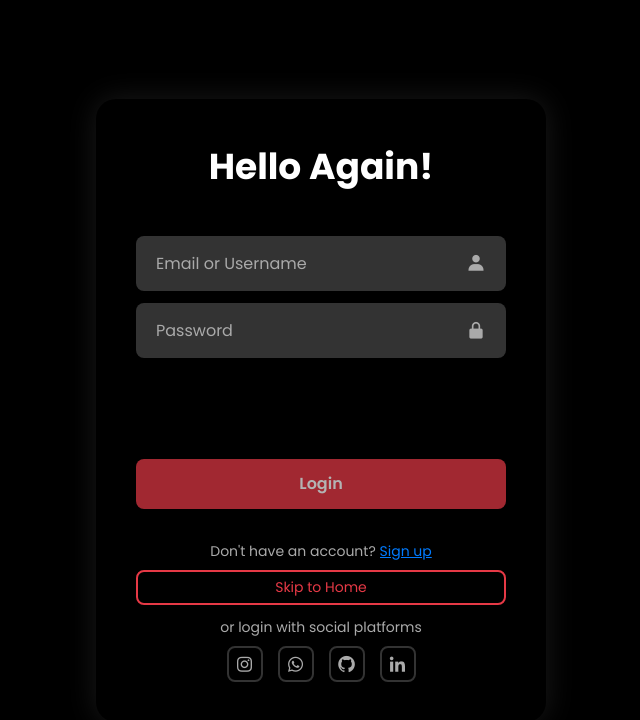
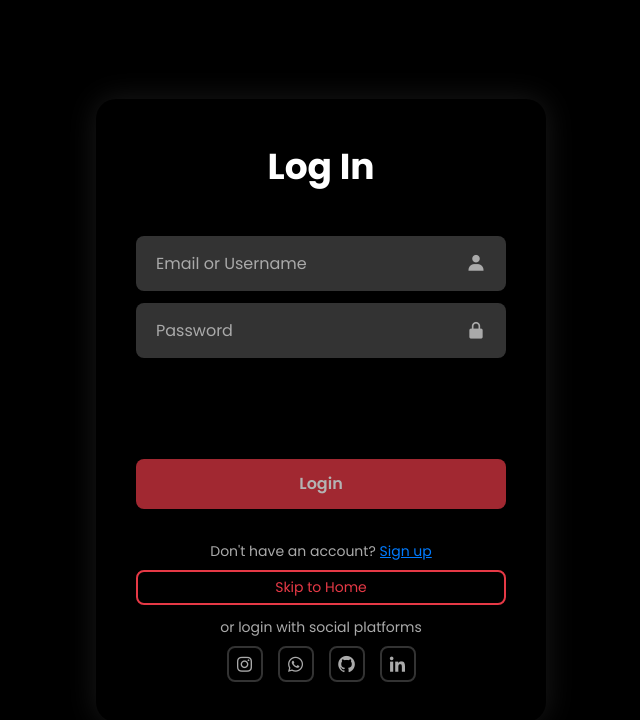
Before and after one commit to samuelmbaya/PBS-FRONTEND, a React (Vite) app: page /login in a window 1280 px wide. Shown: the top 720 px of the page, without its empty margins (319-959 px from the left). Built offline with nearby package versions, Linux system fonts and the light colour scheme; no server answers.

Commit message:
made changes

```diff
--- a/src/Pages/Login.jsx
+++ b/src/Pages/Login.jsx
@@ -163,7 +163,7 @@ const Login = () => {
 
         <div className="login-form-box">
           <div className="form-container">
-            <h1>Hello Again!</h1>
+            <h1>Log In</h1>
             <form onSubmit={handleLogin}>
               <div className="input-box">
                 <input
```
